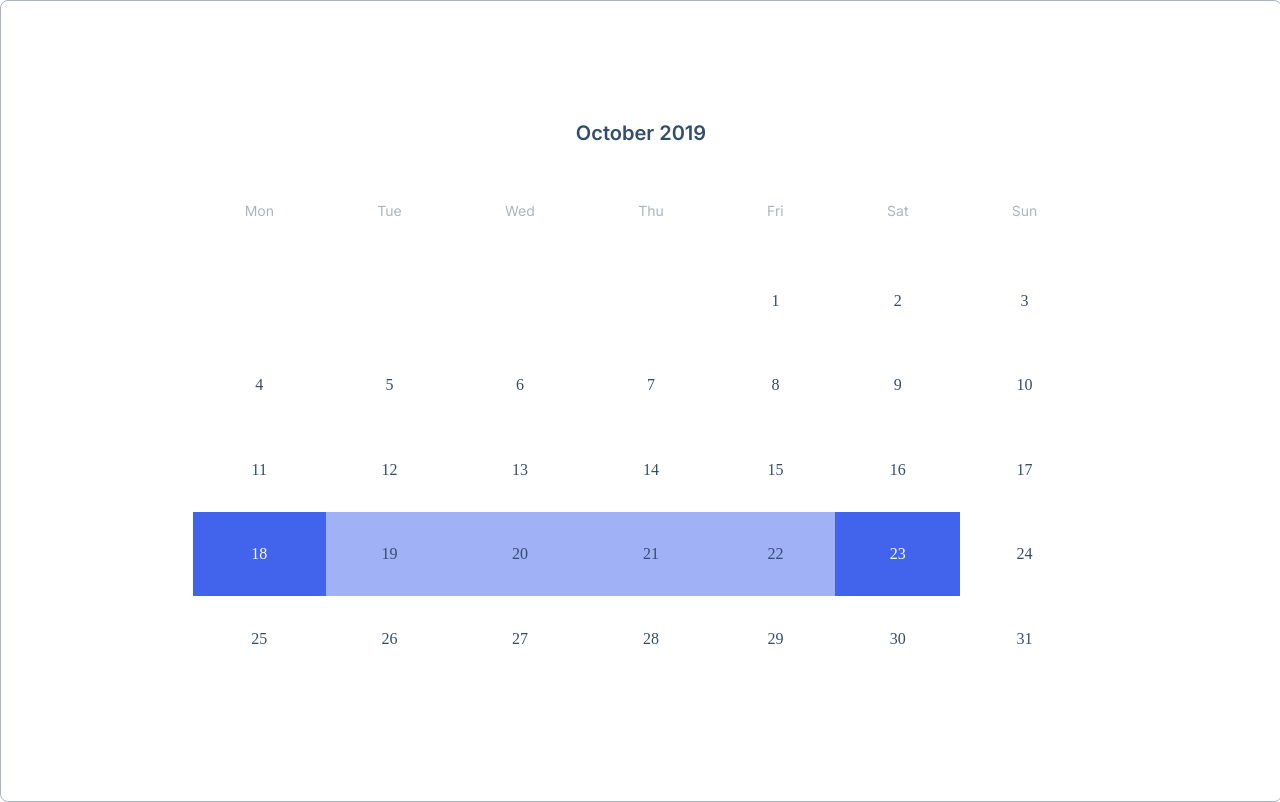
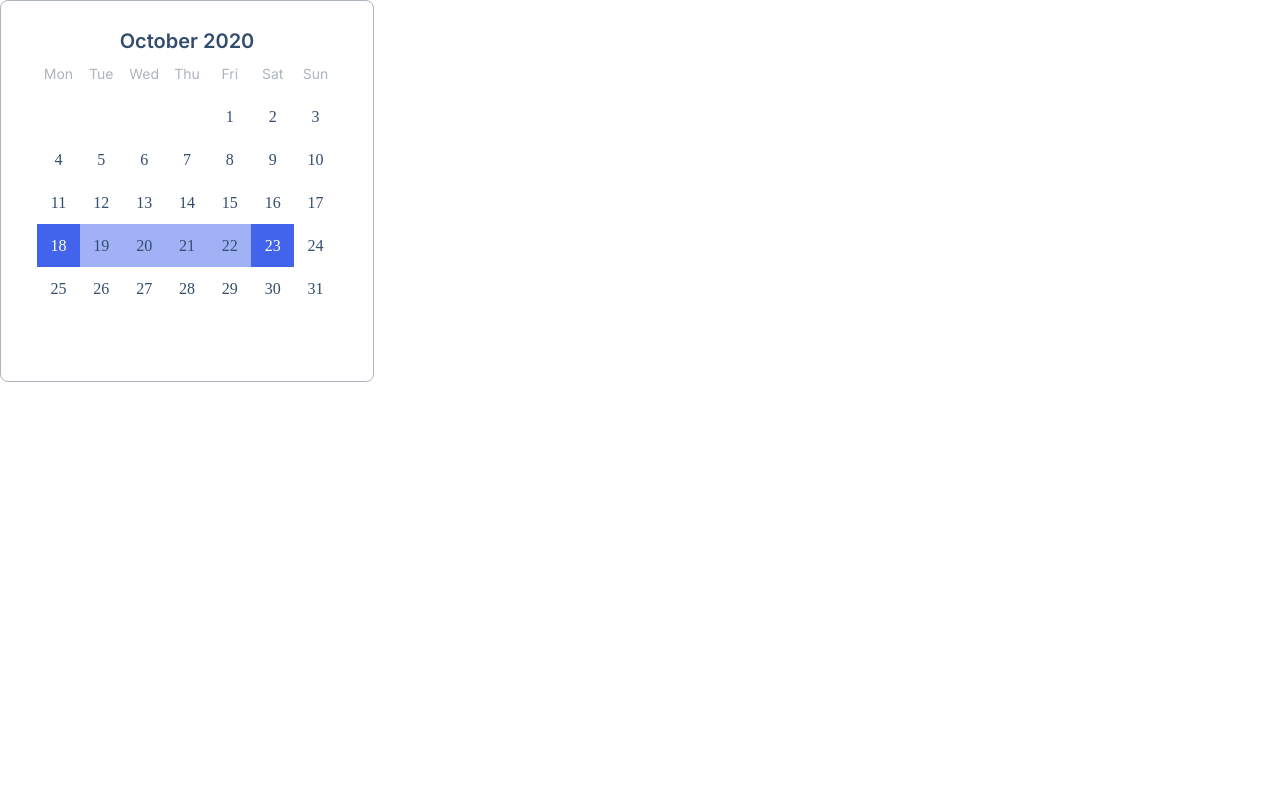
Before and after one commit to js-tasks-ru/htmlcss-20250522_ekaterina021, a website: page 05-lection3/03-calendar/index.html in a window 1280 px wide. Drawn offline with Linux system fonts and the light colour scheme.

Commit message:
fix review comments

```diff
--- a/05-lection3/03-calendar/calendar.css
+++ b/05-lection3/03-calendar/calendar.css
@@ -1,19 +1,33 @@
 .calendar {
-    display: grid;
-    justify-items: center;
-    align-items: center;
-    width: 100vw;
-    height: 100vh;
+    width: 100%;
+    max-width: 300px;
     border-radius: 8px;
     border: 1px solid var(--grey-3);
+    padding: 28px 36px;
 }
 
-.calendar__content {
+.calendar__wrapper {
+    position:relative;
+    padding-bottom: 100%;
+}
+
+.calendar__inner {
+    position: absolute;
+    top: 0;
+    left: 0;
+    bottom: 0;
+    right: 0;
+
     display: grid;
-    grid-template-rows: auto 1fr;
-    width: 70%;
-    height: 70%;
-    gap: 10%;
+    grid-template-columns: repeat(7, 1fr);
+    grid-template-rows: repeat(7, 1fr);
+}
+
+.calendar__item {
+    display: flex;
+    justify-content: center;
+    align-items: center;
+    color: var(--grey-3);
 }
 
 .calendar__title {
@@ -27,7 +41,7 @@
     color: var(--blue-dark);
 }
 
-.calendar__week {
+.calendar__item_day {
     font-family: Inter;
     font-weight: 400;
     font-size: 14px;
@@ -38,32 +52,20 @@
     color: var(--grey-3);
 }
 
-.calendar__days {
-    display: grid;
-    grid-template-rows: repeat(5 auto);
-    grid-template-columns: repeat(7, auto);
-    justify-content: stretch;
-    justify-items: stretch;
-
+.calendar__item_date {
     font-family: Source Sans Pro;
     font-weight: 400;
     font-size: 16px;
     line-height: 20px;
     letter-spacing: 0px;
-    text-align: center;
     color: var(--blue-dark);
+
+    &.selected {
+        background-color: var(--blue-light);
+    }
+
+    &.border {
+        background-color: var(--blue);
+        color: var(--white);
+    }
 }
-
-.calendar__date {
-    align-content: center;
-    padding: 10%;
-}
-
-.calendar__date__border {
-    background-color: var(--blue);
-    color: var(--white);
-}
-
-.calendar__date__selected {
-    background-color: var(--blue-light);
-}
--- a/05-lection3/03-calendar/index.html
+++ b/05-lection3/03-calendar/index.html
@@ -7,52 +7,53 @@
         <title>Calendar</title>
     </head>
     <body>
-    <div class="calendar">
-        <div class="calendar__content">
-            <div class="calendar__title">October 2019</div>
-            <div class="calendar__days">
-                <div class="calendar__week">Mon</div>
-                <div class="calendar__week">Tue</div>
-                <div class="calendar__week">Wed</div>
-                <div class="calendar__week">Thu</div>
-                <div class="calendar__week">Fri</div>
-                <div class="calendar__week">Sat</div>
-                <div class="calendar__week">Sun</div>
-                <div class="calendar__date"></div>
-                <div class="calendar__date"></div>
-                <div class="calendar__date"></div>
-                <div class="calendar__date"></div>
-                <div class="calendar__date">1</div>
-                <div class="calendar__date">2</div>
-                <div class="calendar__date">3</div>
-                <div class="calendar__date">4</div>
-                <div class="calendar__date">5</div>
-                <div class="calendar__date">6</div>
-                <div class="calendar__date">7</div>
-                <div class="calendar__date">8</div>
-                <div class="calendar__date">9</div>
-                <div class="calendar__date">10</div>
-                <div class="calendar__date">11</div>
-                <div class="calendar__date">12</div>
-                <div class="calendar__date">13</div>
-                <div class="calendar__date">14</div>
-                <div class="calendar__date">15</div>
-                <div class="calendar__date">16</div>
-                <div class="calendar__date">17</div>
-                <div class="calendar__date calendar__date__border">18</div>
-                <div class="calendar__date calendar__date__selected">19</div>
-                <div class="calendar__date calendar__date__selected">20</div>
-                <div class="calendar__date calendar__date__selected">21</div>
-                <div class="calendar__date calendar__date__selected">22</div>
-                <div class="calendar__date calendar__date__border">23</div>
-                <div class="calendar__date">24</div>
-                <div class="calendar__date">25</div>
-                <div class="calendar__date">26</div>
-                <div class="calendar__date">27</div>
-                <div class="calendar__date">28</div>
-                <div class="calendar__date">29</div>
-                <div class="calendar__date">30</div>
-                <div class="calendar__date">31</div>
+        <div class="calendar">
+            <div class="calendar__title">October 2020</div>
+            <div class="calendar__wrapper">
+                <div class="calendar__inner">
+                    <div class="calendar__item calendar__item_day">Mon</div>
+                    <div class="calendar__item calendar__item_day">Tue</div>
+                    <div class="calendar__item calendar__item_day">Wed</div>
+                    <div class="calendar__item calendar__item_day">Thu</div>
+                    <div class="calendar__item calendar__item_day">Fri</div>
+                    <div class="calendar__item calendar__item_day">Sat</div>
+                    <div class="calendar__item calendar__item_day">Sun</div>
+                    <div class="calendar__item calendar__item_date"></div>
+                    <div class="calendar__item calendar__item_date"></div>
+                    <div class="calendar__item calendar__item_date"></div>
+                    <div class="calendar__item calendar__item_date"></div>
+                    <div class="calendar__item calendar__item_date">1</div>
+                    <div class="calendar__item calendar__item_date">2</div>
+                    <div class="calendar__item calendar__item_date">3</div>
+                    <div class="calendar__item calendar__item_date">4</div>
+                    <div class="calendar__item calendar__item_date">5</div>
+                    <div class="calendar__item calendar__item_date">6</div>
+                    <div class="calendar__item calendar__item_date">7</div>
+                    <div class="calendar__item calendar__item_date">8</div>
+                    <div class="calendar__item calendar__item_date">9</div>
+                    <div class="calendar__item calendar__item_date">10</div>
+                    <div class="calendar__item calendar__item_date">11</div>
+                    <div class="calendar__item calendar__item_date">12</div>
+                    <div class="calendar__item calendar__item_date">13</div>
+                    <div class="calendar__item calendar__item_date">14</div>
+                    <div class="calendar__item calendar__item_date">15</div>
+                    <div class="calendar__item calendar__item_date">16</div>
+                    <div class="calendar__item calendar__item_date">17</div>
+                    <div class="calendar__item calendar__item_date border">18</div>
+                    <div class="calendar__item calendar__item_date selected">19</div>
+                    <div class="calendar__item calendar__item_date selected">20</div>
+                    <div class="calendar__item calendar__item_date selected">21</div>
+                    <div class="calendar__item calendar__item_date selected">22</div>
+                    <div class="calendar__item calendar__item_date border">23</div>
+                    <div class="calendar__item calendar__item_date">24</div>
+                    <div class="calendar__item calendar__item_date">25</div>
+                    <div class="calendar__item calendar__item_date">26</div>
+                    <div class="calendar__item calendar__item_date">27</div>
+                    <div class="calendar__item calendar__item_date">28</div>
+                    <div class="calendar__item calendar__item_date">29</div>
+                    <div class="calendar__item calendar__item_date">30</div>
+                    <div class="calendar__item calendar__item_date">31</div>
+                </div>
             </div>
         </div>
     </div>
```
